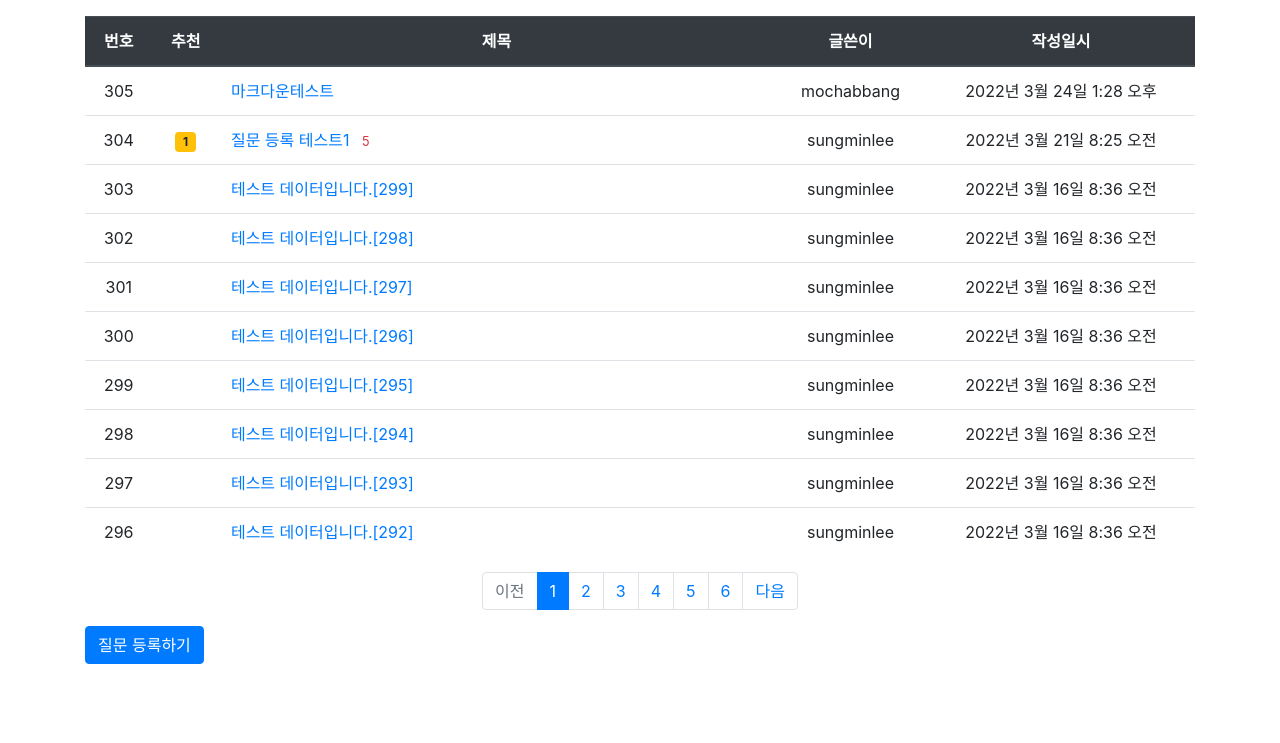
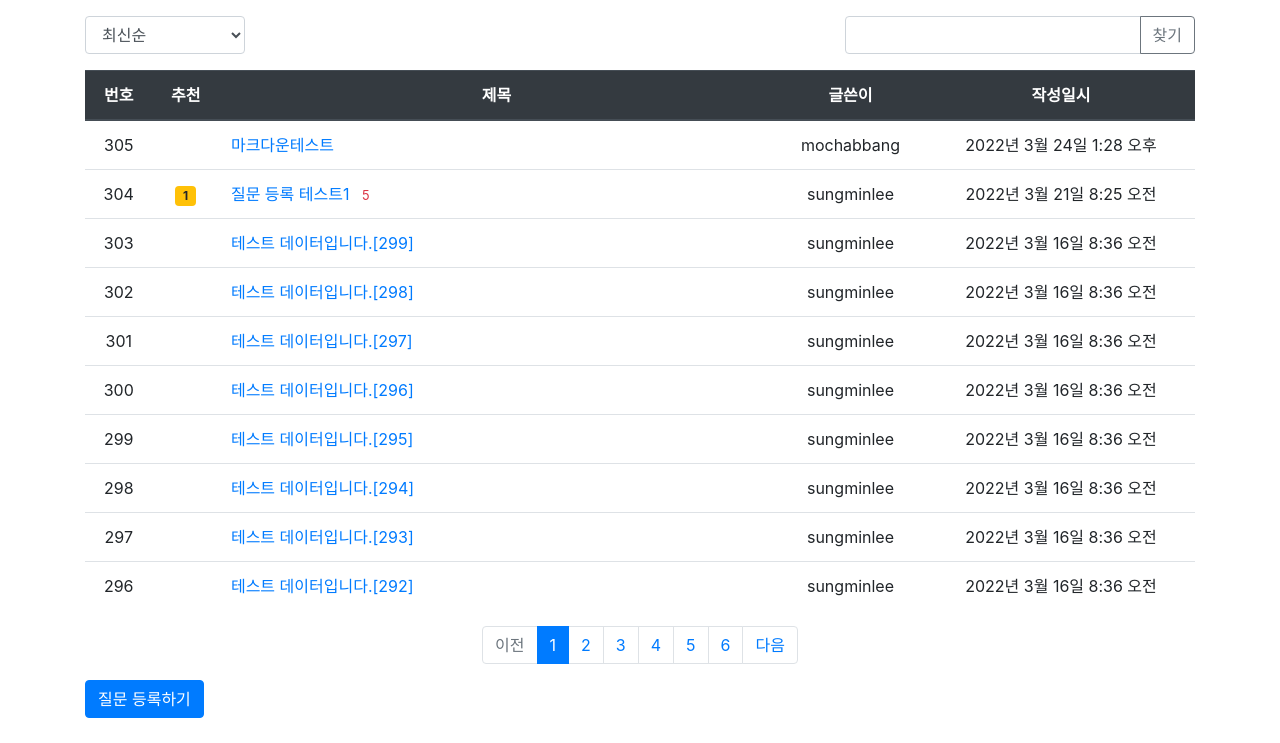
Before and after one commit to mochabbang/pybo, a Django app: page / in a window 1280 px wide. Shown: the part 57-800 px from the top of the page. Run offline with Django 4.2, Linux system fonts and the light colour scheme; data comes from the database, SQL or seed files in the repository; some libraries are stand-ins or nearby versions.

Commit message:
실습 끝-22.03.25

```diff
--- a/pybo/views/base_views.py
+++ b/pybo/views/base_views.py
@@ -1,6 +1,6 @@
 from django.core.paginator import Paginator
 from django.shortcuts import render, get_object_or_404
-
+from django.db.models import Q, Count
 from ..models import Question
 
 
@@ -10,16 +10,31 @@ def index(request):
     """
     # 입력 파라미터
     page = request.GET.get('page', '1')     # 페이지
+    kw = request.GET.get('kw', '')          # 검색어
+    so = request.GET.get('so', 'recent')    # 정렬기준
 
-    # 조회
-    question_list = Question.objects.order_by('-create_date')
+    # 정렬
+    if so == 'recommend':
+        question_list = Question.objects.annotate(num_voter=Count('voter')).order_by('-num_voter','-create_date')
+    elif so == 'popular':
+        question_list = Question.objects.annotate(num_answer=Count('answer')).order_by('-num_answer', '-create_date')
+    else:
+        question_list = Question.objects.order_by('-create_date')
+
+    if kw:
+        question_list = question_list.filter(
+            Q(subject__icontains=kw) |  # 제목검색
+            Q(content__icontains=kw) |  # 내용검색
+            Q(author__username__icontains=kw) |   # 질문 글쓴이 검색
+            Q(answer__author__username__icontains=kw)   # 답변 글쓴이 검색
+        ).distinct()
 
     # 페이징 처리
     paginator = Paginator(question_list, 10)    # 페이지당 10 개씩 보여주기
     page_obj = paginator.get_page(page)
 
 
-    context = {'question_list': page_obj}
+    context = {'question_list': page_obj, 'page': page, 'kw': kw, 'so': so}
 
     # request.COOKIES["apple"] = "good"
     response = render(request, 'pybo/question_list.html', context)
--- a/templates/pybo/question_list.html
+++ b/templates/pybo/question_list.html
@@ -2,6 +2,21 @@
 {% load pybo_filter %}
 {% block content %}
 <div class="container my-3">
+    <div class="row justify-content-between my-3">
+        <div class="col-2">
+            <select class="form-control so">
+                <option value="recent" {% if so == 'recent' %}selected{% endif %}>최신순</option>
+                <option value="recommend" {% if so == 'recommend' %}selected{% endif %}>추천순</option>
+                <option value="popular" {% if so == 'popular' %}selected{% endif %}>인기순</option>
+            </select>
+        </div>
+        <div class="col-4 input-group">
+            <input type="text" class="form-control kw" value="{{ kw|default_if_none:'' }}">
+            <div class="input-group-append">
+                <button class="btn btn-outline-secondary" type="button" id="btn_search">찾기</button>
+            </div>
+        </div>
+    </div>
     <table class="table">
         <thead>
             <tr class="text-center thead-dark">
@@ -47,7 +62,7 @@
         <!-- 이전페이지 -->
         {% if question_list.has_previous %}
         <li class="page-item">
-                <a class="page-link" href="?page={{ question_list.previous_page_number }}">이전</a>
+            <a class="page-link" data-page="{{ question_list.previous_page_number }}">이전</a>
         </li>
         {% else %}
         <li class="page-item disabled">
@@ -59,11 +74,11 @@
         {% if page_number >= question_list.number|add:-5 and page_number <= question_list.number|add:5 %}
             {% if page_number == question_list.number %}
             <li class="page-item active" aria-current="page">
-                    <a class="page-link" href="?page={{ page_number }}">{{ page_number }}</a>
+                <a class="page-link" data-page="{{ page_number }}" href="#">{{ page_number }}</a>
             </li>
             {% else %}
             <li class="page-item" aria-current="page">
-                    <a class="page-link" href="?page={{ page_number }}">{{ page_number }}</a>
+                <a class="page-link" data-page="{{ page_number }}" href="#">{{ page_number }}</a>
             </li>
             {% endif %}
         {% endif %}
@@ -71,7 +86,7 @@
         <!-- 다음페이지 -->
         {% if question_list.has_next %}
         <li class="page-item">
-                <a class="page-link" href="?page={{ question_list.next_page_number }}">다음</a>
+            <a class="page-link" data-page="{{ question_list.next_page_number }}">다음</a>
         </li>
         {% else %}
         <li class="page-item disabled">
@@ -82,4 +97,31 @@
     <!-- 페이징처리 끝  -->
     <a href="{% url 'pybo:question_create' %}" class="btn btn-primary">질문 등록하기</a>
 </div>
+<form id="searchForm" method="get" action="{% url 'index' %}">
+    <input type="hidden" id="kw" name="kw" value="{{ kw|default_if_none:'' }}" />
+    <input type="hidden" id="page" name="page" value="{{ page }}"/>
+    <input type="hidden" id="so"   name="so" value="{{ so }}"/>
+</form>
 {% endblock %}
+{% block script %}
+<script type="text/javascript">
+    $(document).ready(function() {
+        $(".page-link").on('click', function() {
+            $("#page").val($(this).data("page"));
+            $("#searchForm").submit();
+        });
+
+        $("#btn_search").on('click', function() {
+            $("#kw").val($(".kw").val());
+            $("#page").val(1);
+            $("#searchForm").submit();
+        });
+
+        $(".so").on('change', function() {
+            $("#so").val($(this).val());
+            $("#page").val(1)
+            $("#searchForm").submit();
+        });
+    });
+</script>
+{% endblock %}
```
Lines whose indentation alone changed are shown as unchanged.
